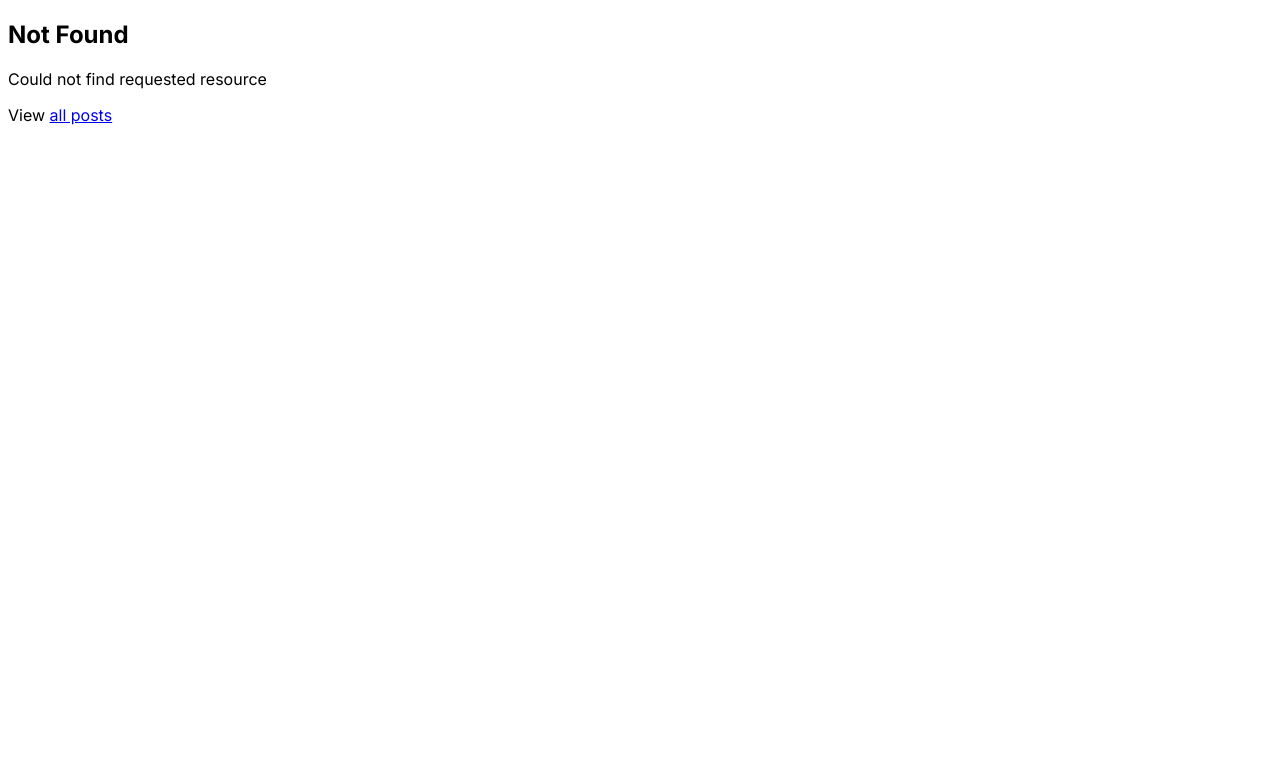
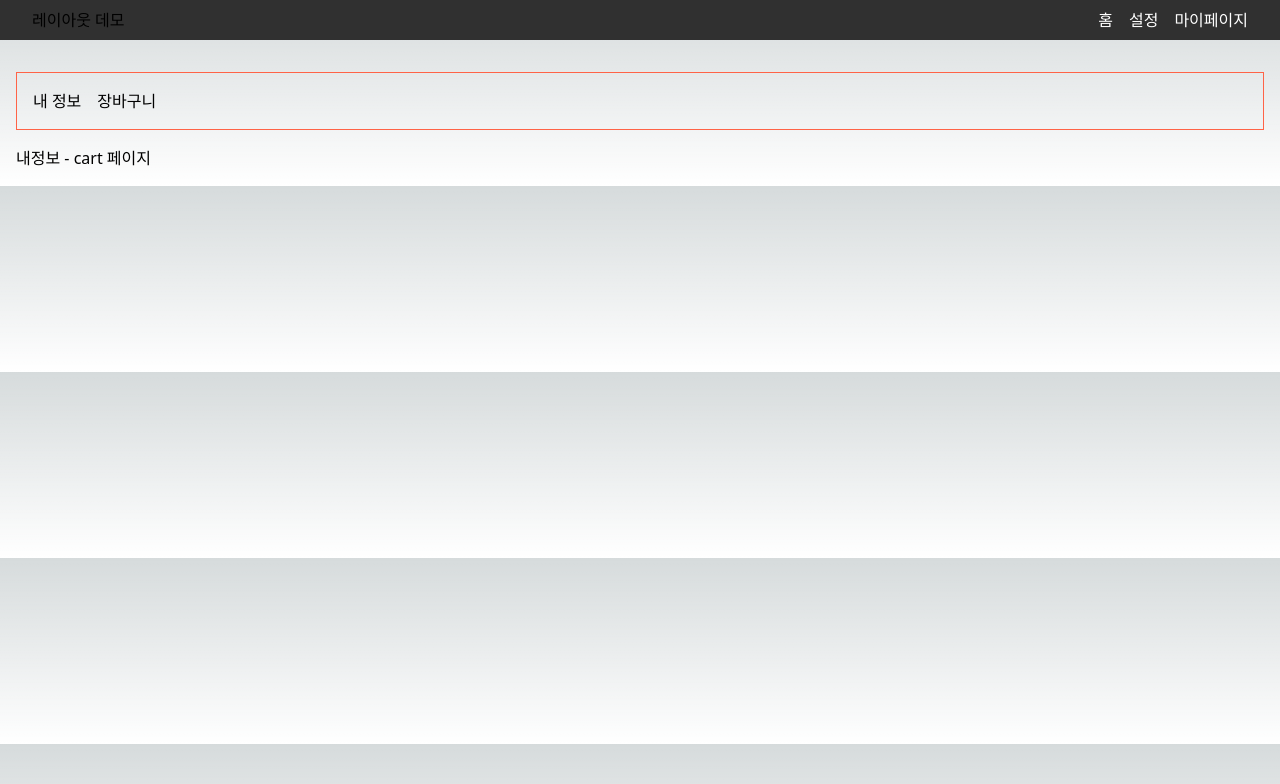
Before and after one commit to Seogun95/NextJS_Basic, a Next.js app: page /settings/cart in a window 1280 px wide. Before the commit this address had no page. Shown: the top 784 px of the page. Built offline with nearby package versions, Linux system fonts and the light colour scheme.

Commit message:
step_3: layout 구성

```diff
--- a/src/app/info/page.tsx
+++ /dev/null
@@ -1,3 +0,0 @@
-export default function InfoHome() {
-  return <h1>page</h1>;
-}
--- /dev/null
+++ b/src/app/layout.module.css
@@ -0,0 +1,25 @@
+.header {
+  display: flex;
+  justify-content: space-between;
+  align-items: center;
+  padding: 8px 2rem;
+  margin-bottom: 1rem;
+  background-color: rgb(48, 48, 48);
+}
+
+.nav {
+  display: flex;
+  gap: 1rem;
+}
+.nav a {
+  color: rgb(255, 255, 255);
+  transition: 0.1s ease-in-out;
+}
+
+.nav .active {
+  color: tomato;
+}
+
+.section {
+  padding: 1rem;
+}
--- a/src/app/layout.tsx
+++ b/src/app/layout.tsx
@@ -1,20 +1,44 @@
-import { Inter } from 'next/font/google';
+'use client';
 
-const inter = Inter({ subsets: ['latin'] });
-
-export const metadata = {
-  title: 'Create Next App',
-  description: 'Generated by create next app',
-};
+import Link from 'next/link';
+import styles from '@/app/layout.module.css';
+import './globals.css';
+import { usePathname } from 'next/navigation';
 
 export default function RootLayout({
   children,
 }: {
   children: React.ReactNode;
 }) {
+  const navigation = usePathname();
+
   return (
     <html lang="en">
-      <body className={inter.className}>{children}</body>
+      <body>
+        <header className={styles.header}>
+          <h1>레이아웃 데모</h1>
+          <nav className={styles.nav}>
+            <Link href="/" className={navigation === '/' ? styles.active : ''}>
+              홈
+            </Link>
+            <Link
+              href="/settings"
+              className={navigation === '/settings' ? styles.active : ''}
+            >
+              설정
+            </Link>
+            <Link
+              href="/settings/mypage"
+              className={navigation === '/settings/mypage' ? styles.active : ''}
+            >
+              마이페이지
+            </Link>
+          </nav>
+        </header>
+        <section className={styles.section}>
+          {children}
+          </section>
+      </body>
     </html>
   );
 }
--- /dev/null
+++ b/src/app/settings/(common)/category.tsx
@@ -0,0 +1,21 @@
+import Link from 'next/link';
+
+export default function SettingsCategory() {
+  return (
+    <>
+      <style jsx>{`
+        .category__container {
+          display: flex;
+          gap: 1rem;
+          border: 1px solid tomato;
+          padding: 1rem;
+          margin-bottom: 1rem;
+        }
+      `}</style>
+      <div className="category__container">
+        <Link href="/settings/mypage">내 정보</Link>
+        <Link href="/settings/cart">장바구니</Link>
+      </div>
+    </>
+  );
+}
--- /dev/null
+++ b/src/app/settings/[slug]/page.tsx
@@ -0,0 +1,14 @@
+interface SettingProps {
+  params: {
+    slug: string;
+  };
+}
+
+export default function SettingDetail({ params }: SettingProps) {
+  return <h1>내정보 - {params.slug} 페이지</h1>;
+}
+
+export function generateStaticParams() {
+  const setting = ['account', 'setting'];
+  return setting.map(item => ({ slug: item }));
+}
--- /dev/null
+++ b/src/app/settings/layout.tsx
@@ -0,0 +1,17 @@
+'use client';
+
+import Link from 'next/link';
+import SettingsCategory from './(common)/category';
+
+export default function RootLayout({
+  children,
+}: {
+  children: React.ReactNode;
+}) {
+  return (
+    <article>
+      <SettingsCategory />
+      {children}
+    </article>
+  );
+}
--- /dev/null
+++ b/src/app/settings/page.tsx
@@ -0,0 +1,3 @@
+export default function SettingHome() {
+  return <h1>설정</h1>;
+}
```
Also changed, not shown: src/app/info/[slug]/page.tsx (deleted, +0 -14 lines), src/app/settings/mypage/page.tsx (renamed from src/app/info/mypage/page.tsx).
